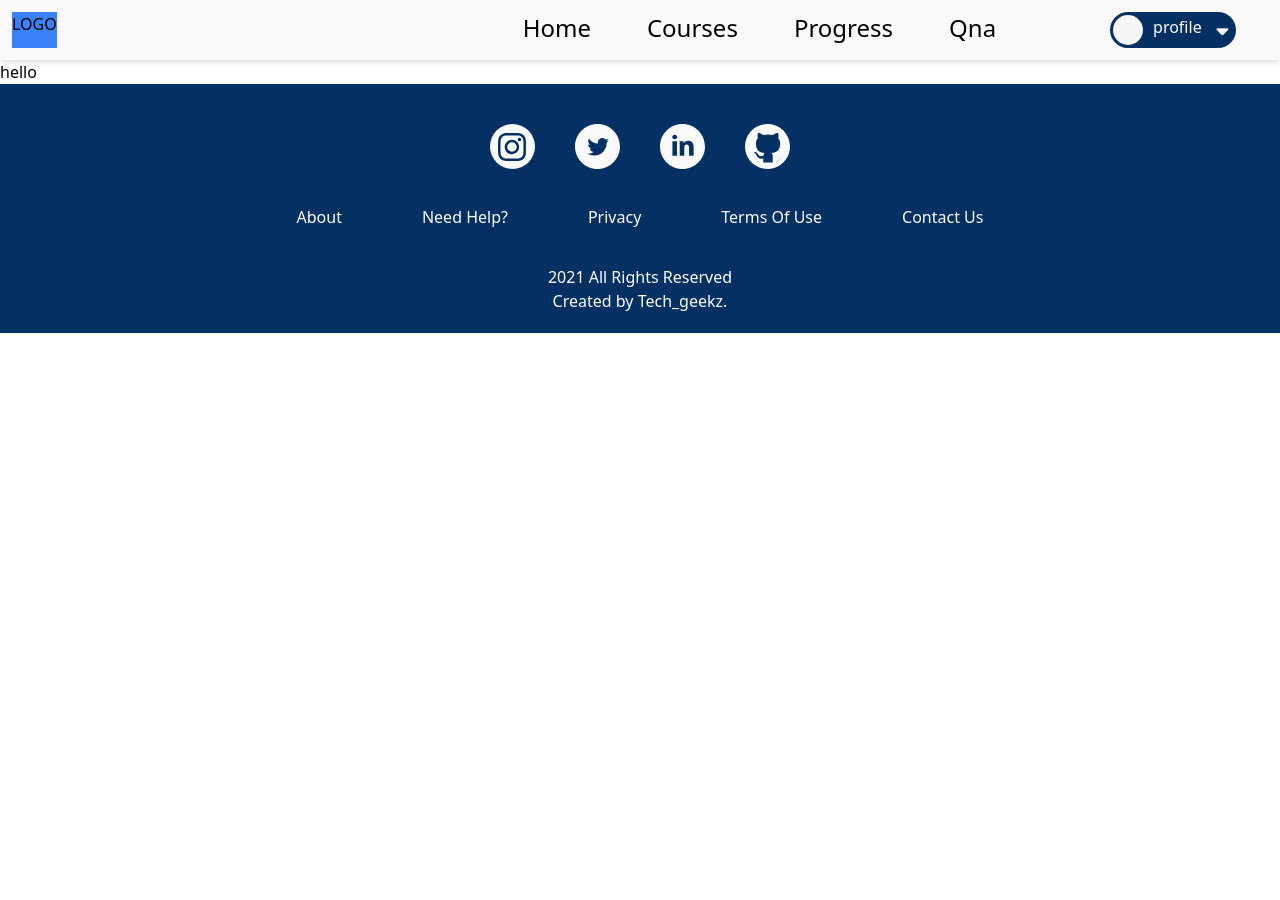
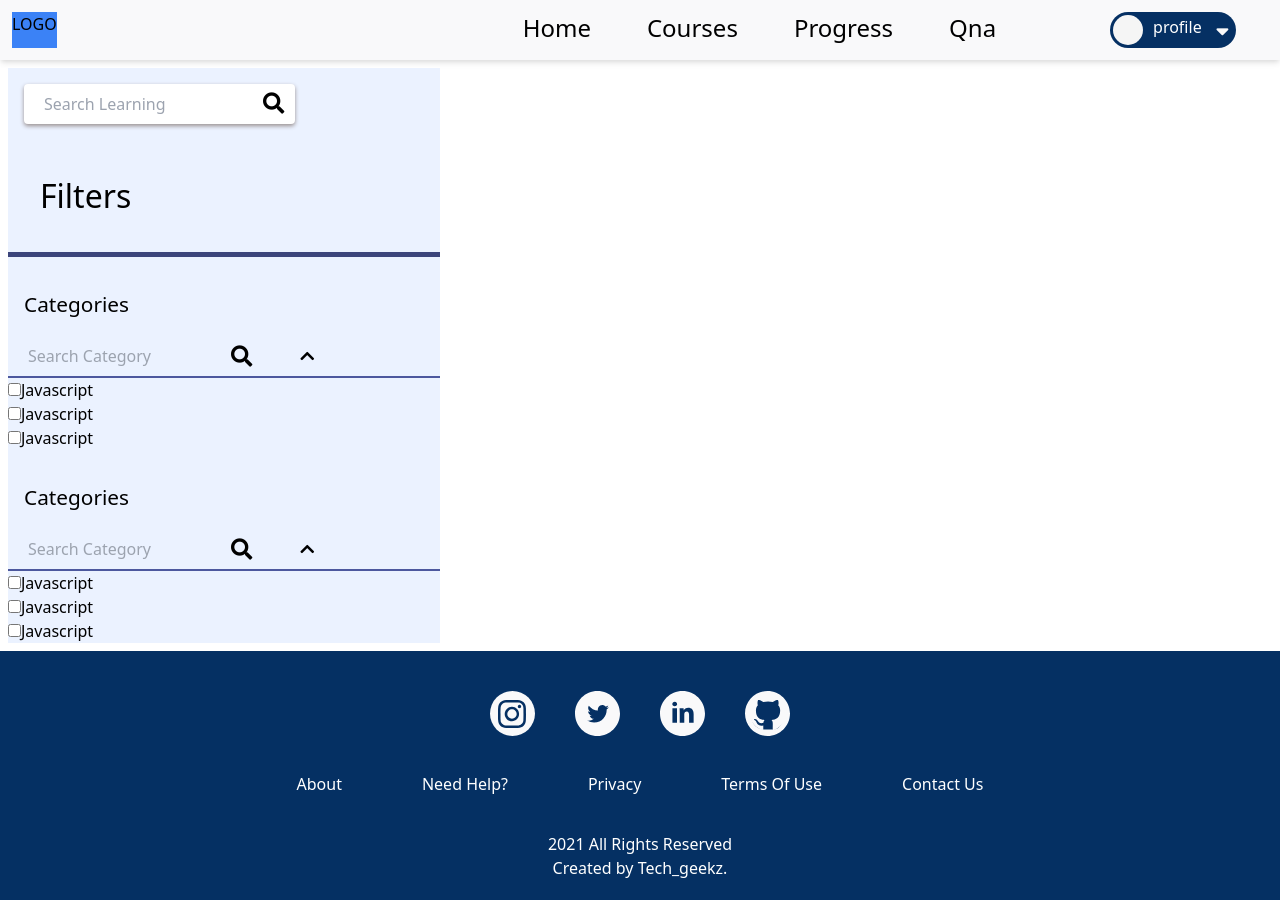
Before and after one commit to dsckiet/tech-geekz-frontend, a React (Create React App) app: page /courses in a window 1280 px wide. Before the commit the page ends 800 px from the top, so only its background shows below. Built offline with nearby package versions, Linux system fonts and the light colour scheme.

Commit message:
--Courses Filter--

```diff
--- a/src/components/Courses.js
+++ b/src/components/Courses.js
@@ -1,15 +1,89 @@
 import React from "react";
 import Footer from "./Footer";
 import NavBar from "./NavBar";
+import { useState } from "react";
+import "./courses.css";
 
-function courses() {
+const Courses = () => {
+  const [searchTerm, setSeacrhTerm] = useState("");
   return (
-    <div>
+    <>
       <NavBar />
-      <h1>hello</h1>
+      <div>
+        <div className="m-2 filter">
+          <div className="search">
+            <input
+              className="py-2 px-5 input"
+              type="text"
+              placeholder="Search Learning"
+              onChange={(e) => {
+                setSeacrhTerm(e.target.value);
+              }}
+            />
+            <i className="fas fa-search fa-lg searchicon"></i>
+          </div>
+          <div>
+            <div>
+              <h1 className="filt">Filters</h1>
+              <h2 className="categ">Categories</h2>
+              <div className="categorySearch">
+                <input
+                  className="py-2 px-5 inputCateg"
+                  type="text"
+                  placeholder="Search Category"
+                  onChange={(e) => {
+                    setSeacrhTerm(e.target.value);
+                  }}
+                />
+                <i className="fas fa-search fa-lg searchicon"></i>
+                <i class="fas fa-chevron-up"></i>
+              </div>
+              <div>
+                <input type="checkbox" />
+                <label>Javascript</label>
+              </div>
+              <div>
+                <input type="checkbox" />
+                <label>Javascript</label>
+              </div>
+              <div>
+                <input type="checkbox" />
+                <label>Javascript</label>
+              </div>
+            </div>
+            <div>
+              <h2 className="categ">Categories</h2>
+              <div className="categorySearch">
+                <input
+                  className="py-2 px-5 inputCateg"
+                  type="text"
+                  placeholder="Search Category"
+                  onChange={(e) => {
+                    setSeacrhTerm(e.target.value);
+                  }}
+                />
+                <i className="fas fa-search fa-lg searchicon"></i>
+                <i class="fas fa-chevron-up"></i>
+              </div>
+              <div>
+                <input type="checkbox" />
+                <label>Javascript</label>
+              </div>
+              <div>
+                <input type="checkbox" />
+                <label>Javascript</label>
+              </div>
+              <div>
+                <input type="checkbox" />
+                <label>Javascript</label>
+              </div>
+            </div>
+          </div>
+        </div>
+      </div>
       <Footer />
-    </div>
+    </>
   );
-}
+};
 
-export default courses;
+export default Courses;
--- /dev/null
+++ b/src/components/courses.css
@@ -0,0 +1,38 @@
+.filter {
+  background-color: #ebf2ff;
+  max-width: 27rem;
+}
+
+.input {
+  margin: 1rem 1rem;
+  color: #fcfcfc;
+  border-radius: 4px;
+  box-shadow: 0px 2px 4px rgb(153, 144, 144);
+  border: none;
+}
+
+.searchicon {
+  position: relative;
+  right: 3rem;
+}
+
+.filt {
+  font-size: 2rem;
+  padding: 2rem;
+  border-bottom: 5px solid #3b457b;
+}
+
+.categ {
+  font-size: 1.3rem;
+  padding: 2rem 1rem 1rem 1rem;
+  /* border-bottom: 2px solid #4c589e; */
+}
+
+.inputCateg {
+  background-color: #ebf2ff;
+  border: none;
+}
+
+.categorySearch {
+  border-bottom: 2px solid #4c589e;
+}
```
